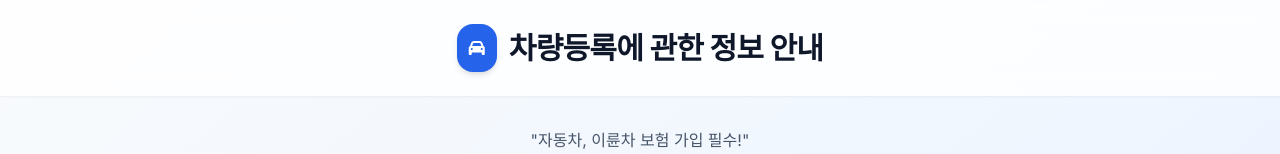
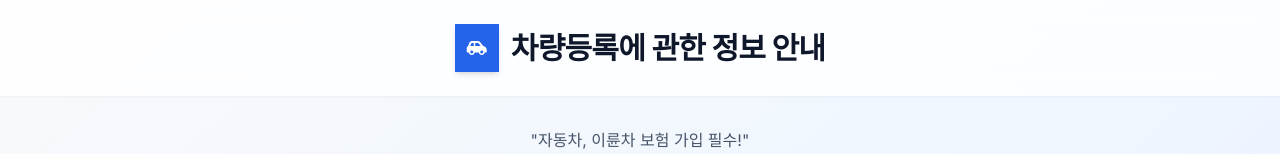
Before and after one commit to u3585/osancar, a plain HTML site: page index.html in a window 1280 px wide. Shown: the top 154 px of the page. Drawn offline with nearby package versions, Linux system fonts and the light colour scheme.

Commit message:
Update index.html

```diff
--- a/index.html
+++ b/index.html
@@ -20,8 +20,8 @@
 
     <header class="w-full py-6 px-4 md:px-8 text-center bg-white/80 backdrop-blur-md shadow-sm">
         <div class="max-w-4xl mx-auto flex items-center justify-center space-x-3">
-            <div class="bg-blue-600 text-white p-3 rounded-2xl shadow-md">
-                <i class="fa-solid fa-car"></i>
+            <div class="bg-blue-600 text-white p-3 rounded-2x2 shadow-md">
+                <i class="fa-solid fa-car-side"></i>
             </div>
             <h1 class="text-xl md:text-3xl font-bold tracking-tight text-slate-900">차량등록에 관한 정보 안내</h1>
         </div>
```
